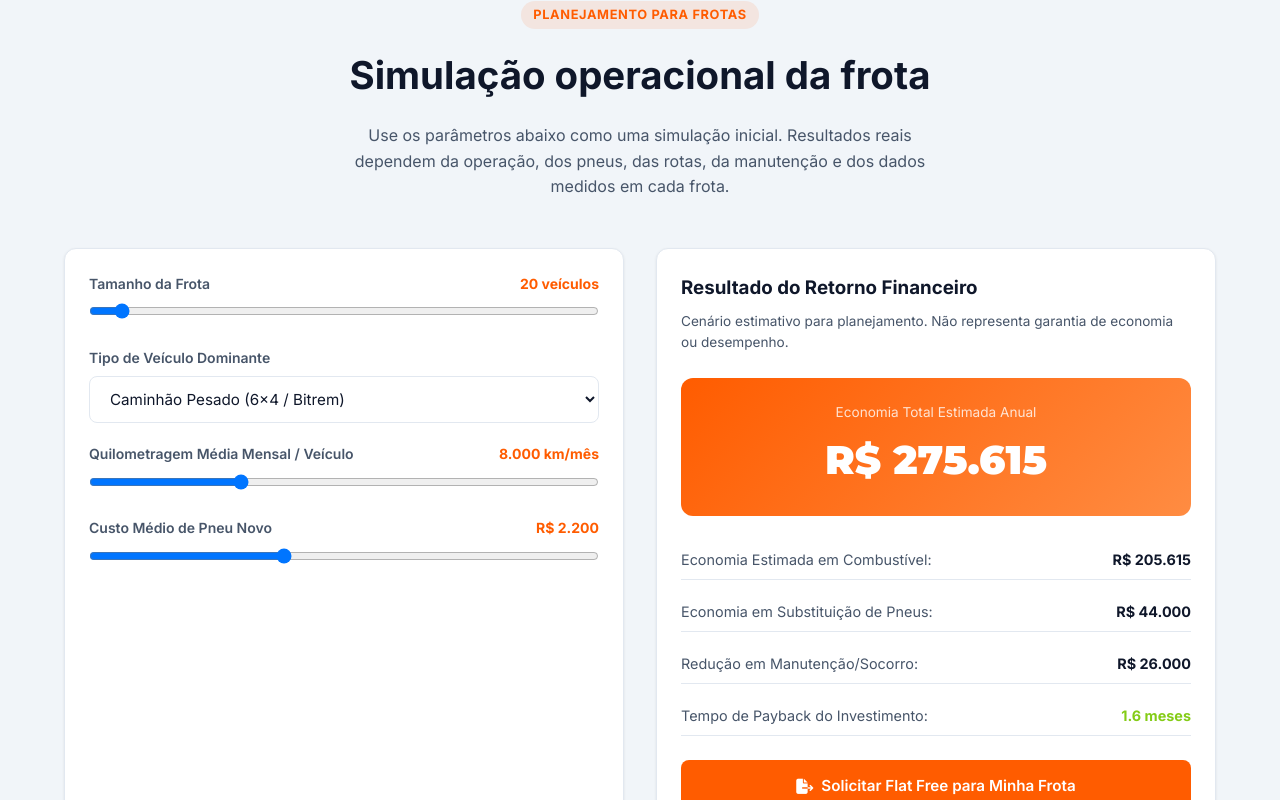
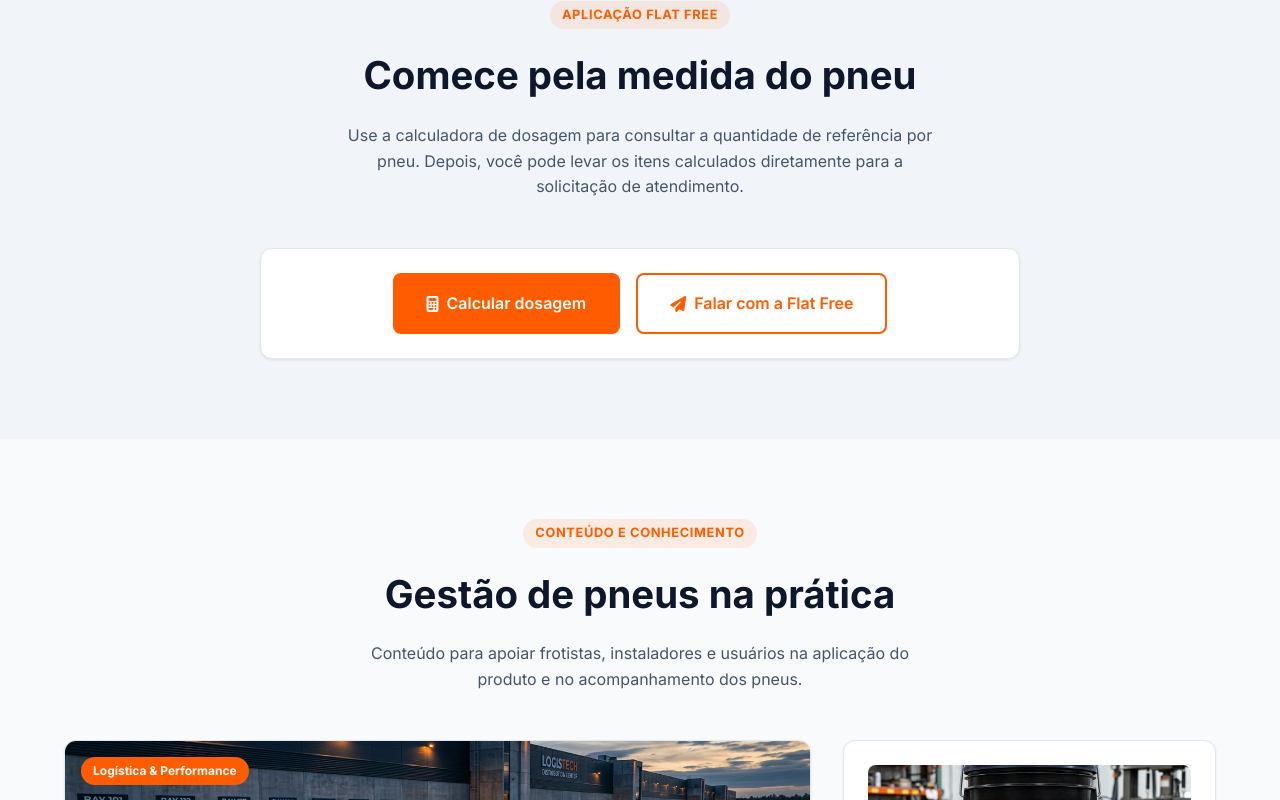
Before and after one commit to vicgouveia-cloud/flat-free-brasil, a Next.js app: page / in a window 1280 px wide. Shown: the part 4040-4840 px from the top of the page. Built offline with nearby package versions, Linux system fonts and the light colour scheme.

Commit message:
refactor(home): remove unsupported roi simulation

```diff
--- a/app/page.tsx
+++ b/app/page.tsx
@@ -3,34 +3,7 @@
 import Link from 'next/link'
 import HomeNav from '@/components/HomeNav'
 
-// ROI Calculator logic (from app.js)
-function calcROI(fleetSize: number, monthlyKm: number, tireCost: number, vehicleType: string) {
-  let tiresPerVehicle = 6
-  let avgKmPerLiter = 2.5
-
-  if (vehicleType === 'urban_vuc') { tiresPerVehicle = 6; avgKmPerLiter = 4.5 }
-  else if (vehicleType === 'bus') { tiresPerVehicle = 6; avgKmPerLiter = 3.0 }
-  else if (vehicleType === 'heavy_truck') { tiresPerVehicle = 10; avgKmPerLiter = 2.2 }
-  else if (vehicleType === 'off_road') { tiresPerVehicle = 8; avgKmPerLiter = 1.5 }
-
-  const dieselPrice = 6.20
-  const annualFuel = fleetSize * (monthlyKm / avgKmPerLiter * dieselPrice * 12) * 0.038
-  const annualTires = fleetSize * tiresPerVehicle * tireCost * 0.5 * 0.20
-  const annualDowntime = fleetSize * 2 * 650
-  const total = annualFuel + annualTires + annualDowntime
-  const investment = fleetSize * tiresPerVehicle * 180
-  const payback = (investment / (total / 12)).toFixed(1)
-  return { fuel: annualFuel, tires: annualTires, downtime: annualDowntime, total, payback }
-}
-
 export default function HomePage() {
-  // ROI Calculator state
-  const [fleetSize, setFleetSize] = useState(20)
-  const [mileage, setMileage] = useState(8000)
-  const [tireCost, setTireCost] = useState(2200)
-  const [vehicleType, setVehicleType] = useState('heavy_truck')
-  const roi = calcROI(fleetSize, mileage, tireCost, vehicleType)
-
   // Contact form
   const [formState, setFormState] = useState<'idle'|'sending'|'success'|'error'>('idle')
   const [showModal, setShowModal] = useState(false)
@@ -134,8 +107,6 @@
     cancelAnimationFrame(animRef.current)
     drawCanvas()
   }
-
-  const fmt = (n: number) => Math.round(n).toLocaleString('pt-BR')
 
   async function handleSubmit(e: React.FormEvent) {
     e.preventDefault()
@@ -340,70 +311,18 @@
           </div>
         </section>
 
-        {/* ROI CALCULATOR */}
+        {/* APPLICATION CTA */}
         <section id="calculadora" className="section" style={{ background: 'var(--bg-surface-elevated)' }}>
           <div className="container">
             <div className="section-header">
-              <span className="section-tag">Planejamento para frotas</span>
-              <h2 className="section-title">Simulação operacional da frota</h2>
-              <p className="section-description">Use os parâmetros abaixo como uma simulação inicial. Resultados reais dependem da operação, dos pneus, das rotas, da manutenção e dos dados medidos em cada frota.</p>
+              <span className="section-tag">Aplicação Flat Free</span>
+              <h2 className="section-title">Comece pela medida do pneu</h2>
+              <p className="section-description">Use a calculadora de dosagem para consultar a quantidade de referência por pneu. Depois, você pode levar os itens calculados diretamente para a solicitação de atendimento.</p>
             </div>
-            <div style={{ display: 'grid', gridTemplateColumns: '1fr 1fr', gap: '2rem' }}>
-              <div className="card">
-                <div className="form-group">
-                  <div className="form-label" style={{ display: 'flex', justifyContent: 'space-between' }}>
-                    <span>Tamanho da Frota</span>
-                    <span style={{ color: 'var(--color-safety-orange)', fontWeight: 700 }}>{fleetSize} veículos</span>
-                  </div>
-                  <input type="range" min={5} max={300} step={5} value={fleetSize} onChange={e => setFleetSize(+e.target.value)} style={{ width: '100%' }} />
-                </div>
-                <div className="form-group">
-                  <label className="form-label">Tipo de Veículo Dominante</label>
-                  <select className="form-control" value={vehicleType} onChange={e => setVehicleType(e.target.value)}>
-                    <option value="heavy_truck">Caminhão Pesado (6x4 / Bitrem)</option>
-                    <option value="urban_vuc">Caminhão Urbano / VUC</option>
-                    <option value="bus">Ônibus Rodoviário / Urbano</option>
-                    <option value="off_road">Máquinas Industriais / Off-Road</option>
-                  </select>
-                </div>
-                <div className="form-group">
-                  <div className="form-label" style={{ display: 'flex', justifyContent: 'space-between' }}>
-                    <span>Quilometragem Média Mensal / Veículo</span>
-                    <span style={{ color: 'var(--color-safety-orange)', fontWeight: 700 }}>{mileage.toLocaleString('pt-BR')} km/mês</span>
-                  </div>
-                  <input type="range" min={1000} max={25000} step={500} value={mileage} onChange={e => setMileage(+e.target.value)} style={{ width: '100%' }} />
-                </div>
-                <div className="form-group">
-                  <div className="form-label" style={{ display: 'flex', justifyContent: 'space-between' }}>
-                    <span>Custo Médio de Pneu Novo</span>
-                    <span style={{ color: 'var(--color-safety-orange)', fontWeight: 700 }}>R$ {tireCost.toLocaleString('pt-BR')}</span>
-                  </div>
-                  <input type="range" min={800} max={4500} step={100} value={tireCost} onChange={e => setTireCost(+e.target.value)} style={{ width: '100%' }} />
-                </div>
-              </div>
-              <div className="card">
-                <h3 style={{ fontWeight: 700, marginBottom: '0.5rem' }}>Resultado do Retorno Financeiro</h3>
-                <p style={{ color: 'var(--text-secondary)', fontSize: '0.85rem', marginBottom: '1.5rem' }}>Cenário estimativo para planejamento. Não representa garantia de economia ou desempenho.</p>
-                <div style={{ background: 'linear-gradient(135deg, var(--color-safety-orange), #ff8c42)', borderRadius: '12px', padding: '1.5rem', textAlign: 'center', marginBottom: '1.5rem' }}>
-                  <div style={{ color: 'rgba(255,255,255,0.8)', fontSize: '0.85rem', marginBottom: '0.25rem' }}>Economia Total Estimada Anual</div>
-                  <div style={{ color: '#fff', fontSize: '2.5rem', fontWeight: 900, fontFamily: 'Montserrat' }}>R$ {fmt(roi.total)}</div>
-                </div>
-                <div style={{ display: 'flex', flexDirection: 'column', gap: '0.75rem', marginBottom: '1.5rem' }}>
-                  {[
-                    { label: 'Economia Estimada em Combustível:', val: `R$ ${fmt(roi.fuel)}` },
-                    { label: 'Economia em Substituição de Pneus:', val: `R$ ${fmt(roi.tires)}` },
-                    { label: 'Redução em Manutenção/Socorro:', val: `R$ ${fmt(roi.downtime)}` },
-                    { label: 'Tempo de Payback do Investimento:', val: `${roi.payback} meses`, highlight: true },
-                  ].map(row => (
-                    <div key={row.label} style={{ display: 'flex', justifyContent: 'space-between', padding: '0.5rem 0', borderBottom: '1px solid var(--border-color)', fontSize: '0.9rem' }}>
-                      <span style={{ color: 'var(--text-secondary)' }}>{row.label}</span>
-                      <span style={{ fontWeight: 700, color: row.highlight ? 'var(--color-industrial-lime)' : undefined }}>{row.val}</span>
-                    </div>
-                  ))}
-                </div>
-                <Link href={`/solicitar`} className="btn btn-primary" style={{ width: '100%', justifyContent: 'center' }}>
-                  <i className="fas fa-file-export" /> Solicitar Flat Free para Minha Frota
-                </Link>
+            <div className="card" style={{ maxWidth: '760px', margin: '0 auto', textAlign: 'center' }}>
+              <div style={{ display: 'flex', justifyContent: 'center', gap: '1rem', flexWrap: 'wrap' }}>
+                <Link href="/calculadora" className="btn btn-primary btn-lg"><i className="fas fa-calculator" /> Calcular dosagem</Link>
+                <Link href="/solicitar" className="btn btn-outline btn-lg"><i className="fas fa-paper-plane" /> Falar com a Flat Free</Link>
               </div>
             </div>
           </div>
@@ -552,7 +471,7 @@
             <div>
               <h4 style={{ fontSize: '0.85rem', fontWeight: 700, marginBottom: '1rem', textTransform: 'uppercase', letterSpacing: '0.1em', color: '#64748b' }}>Navegação</h4>
               <ul style={{ listStyle: 'none', display: 'flex', flexDirection: 'column', gap: '0.5rem' }}>
-                {['Início:#inicio','Tecnologia 3D:#tecnologia','Benefícios:#beneficios','Calculadora ROI:#calculadora'].map(item => {
+                {['Início:#inicio','Tecnologia 3D:#tecnologia','Benefícios:#beneficios','Calcular aplicação:#calculadora'].map(item => {
                   const [label, href] = item.split(':')
                   return <li key={href}><a href={href} style={{ color: '#64748b', fontSize: '0.875rem' }}>{label}</a></li>
                 })}
```
